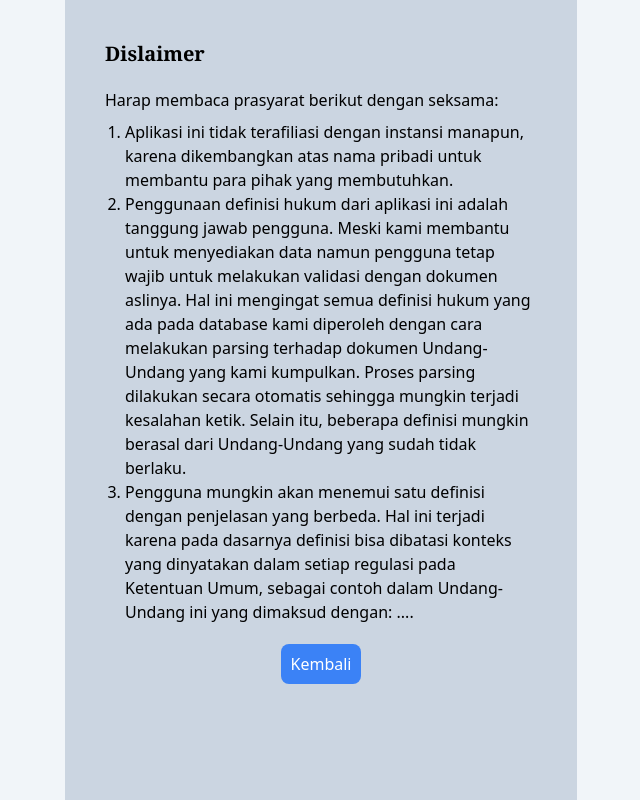
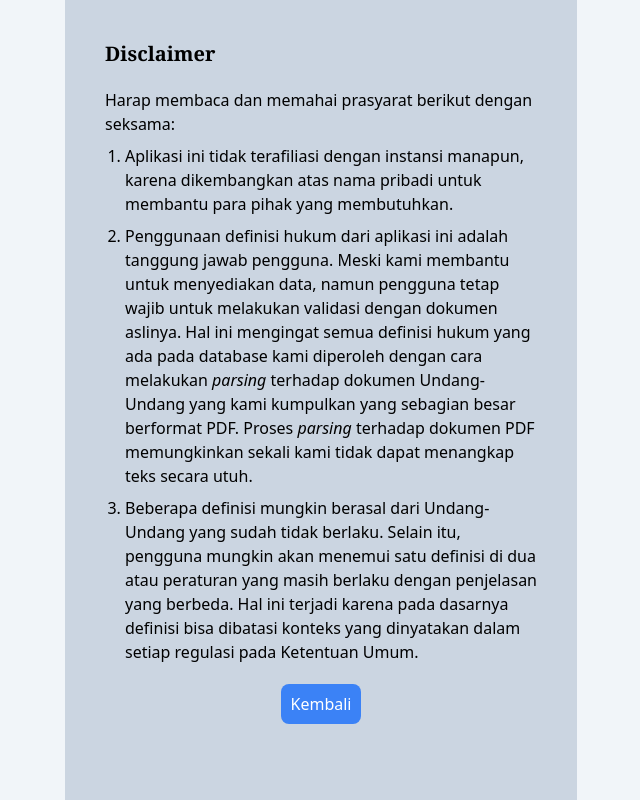
Before and after one commit to maziyank/kamus-hukum, a Next.js app: page /disclaimer in a window 1280 px wide. Shown: the whole page, without its empty margins (319-959 px from the left). Built offline with nearby package versions, Linux system fonts and the light colour scheme.

Commit message:
update page

```diff
--- a/pages/disclaimer.tsx
+++ b/pages/disclaimer.tsx
@@ -6,18 +6,18 @@ export default function Disclaimer() {
     return (
         <div className="flex w-full bg-slate-100 min-h-screen h-auto justify-center">
             <div className="max-w-lg w-full p-10 bg-slate-300">
-                <h1 className="max-w-lg text-xl font-bold font-serif mb-5">Dislaimer</h1>
+                <h1 className="max-w-lg text-xl font-bold font-serif mb-5">Disclaimer</h1>
                 <div className="w-full">
-                    <p> Harap membaca prasyarat berikut dengan seksama:</p>
+                    <p> Harap membaca dan memahai prasyarat berikut dengan seksama:</p>
                     <ol className="list-decimal pl-5 mt-2">
-                        <li>
+                        <li className="mt-2">
                             Aplikasi ini tidak terafiliasi dengan instansi manapun, karena dikembangkan atas nama pribadi untuk membantu para pihak yang membutuhkan.
                         </li>
-                        <li>
-                            Penggunaan definisi hukum dari aplikasi ini adalah tanggung jawab pengguna. Meski kami membantu untuk menyediakan data namun pengguna tetap wajib untuk melakukan validasi dengan dokumen aslinya. Hal ini mengingat semua definisi hukum yang ada pada database kami diperoleh dengan cara melakukan parsing terhadap dokumen Undang-Undang yang kami kumpulkan. Proses parsing dilakukan secara otomatis sehingga mungkin terjadi kesalahan ketik. Selain itu, beberapa definisi mungkin berasal dari Undang-Undang yang sudah tidak berlaku.
+                        <li className="mt-2">
+                            Penggunaan definisi hukum dari aplikasi ini adalah tanggung jawab pengguna. Meski kami membantu untuk menyediakan data, namun pengguna tetap wajib untuk melakukan validasi dengan dokumen aslinya. Hal ini mengingat semua definisi hukum yang ada pada database kami diperoleh dengan cara melakukan <i>parsing</i> terhadap dokumen Undang-Undang yang kami kumpulkan yang sebagian besar berformat PDF. Proses <i>parsing</i> terhadap dokumen PDF memungkinkan sekali kami tidak dapat menangkap teks secara utuh.
                         </li>
-                        <li>
-                            Pengguna mungkin akan menemui satu definisi dengan penjelasan yang berbeda. Hal ini terjadi karena pada dasarnya definisi bisa dibatasi konteks yang dinyatakan dalam setiap regulasi pada Ketentuan Umum, sebagai contoh dalam Undang-Undang ini yang dimaksud dengan: ....
+                        <li className="mt-2">
+                        Beberapa definisi mungkin berasal dari Undang-Undang yang sudah tidak berlaku. Selain itu, pengguna mungkin akan menemui satu definisi di dua atau peraturan yang masih berlaku dengan penjelasan yang berbeda. Hal ini terjadi karena pada dasarnya definisi bisa dibatasi konteks yang dinyatakan dalam setiap regulasi pada Ketentuan Umum.
                         </li>
                     </ol>
 
--- a/pages/index.tsx
+++ b/pages/index.tsx
@@ -73,9 +73,9 @@ export default function Home() {
       </Head>
 
       <main className={styles.main}>
-        <div className="flex w-full bg-slate-200 min-h-screen h-auto justify-center">
-          <div className="max-w-lg w-full p-3">
-            <h1 className='font-sans pt-10 h-auto text-center text-3xl text-slate-600 w-full align-center font-bold'>Kamus Hukum Indonesia</h1>
+        <div className="flex w-full bg-slate-100 min-h-screen h-auto justify-center">
+          <div className="max-w-lg w-full p-3 bg-slate-300">
+            <h1 className='pt-10 h-auto text-center text-3xl text-slate-800 w-full align-center font-bold'>Kamus Hukum Indonesia</h1>
 
             <div className='my-2 mx-2 relative flex justify-center'>
               <Link href="/about">
@@ -157,7 +157,7 @@ export default function Home() {
             {searchResult && searchResult.length > 0 && (
               <div className='max-w-full flex justify-center space-x-1 my-5'>
                 <Link key={-1} href={buildLink(Math.max(pageInfo["page"] - 1, 1))}>
-                  <a className="flex items-center px-4 py-2 bg-gray-300 rounded-md">
+                  <a className="flex items-center px-4 py-2 bg-slate-300 rounded-md">
                     Prev
                   </a>
                 </Link>
```
